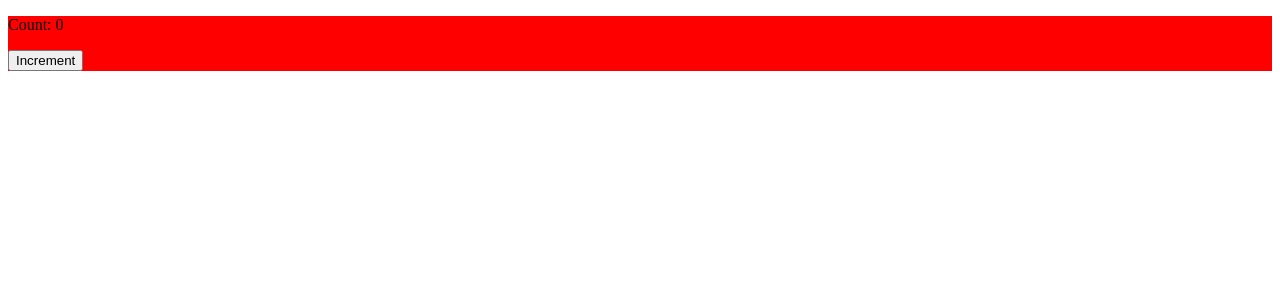
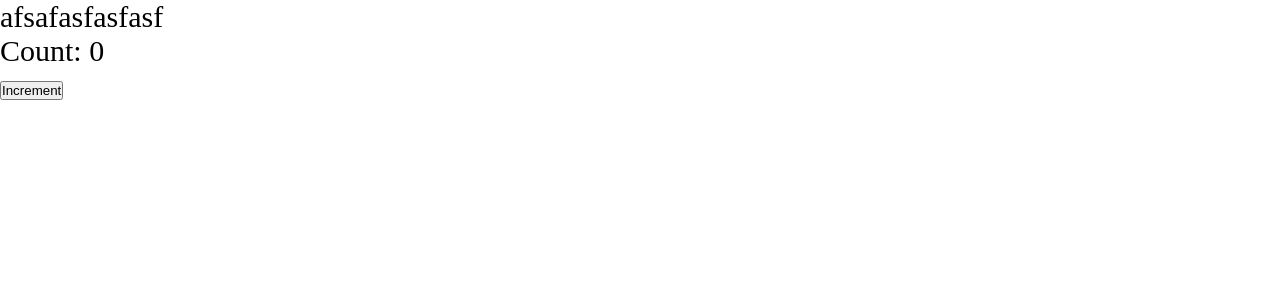
Before and after one commit to Arladnice/ulbi-course, a React (Vite) app: page / in a window 1280 px wide. Shown: the top 300 px of the page. Built offline with nearby package versions, Linux system fonts and the light colour scheme.

Commit message:
webpack: add css modules

```diff
--- a/package.json
+++ b/package.json
@@ -4,7 +4,8 @@
     "main": "index.js",
     "scripts": {
         "start": "webpack serve --env port=3000",
-        "build:prod": "webpack --env mode=production"
+        "build:prod": "webpack --env mode=production",
+        "build:dev": "webpack --env mode=development"
     },
     "keywords": [],
     "author": "",
--- /dev/null
+++ b/src/App.tsx
@@ -0,0 +1,13 @@
+import { Counter } from './components/Counter';
+import './index.scss';
+
+const App = () => {
+    return (
+        <div className='app'>
+            afsafasfasfasf
+            <Counter />
+        </div>
+    );
+};
+
+export default App;
--- /dev/null
+++ b/src/components/Counter.modules.scss
@@ -0,0 +1,3 @@
+.counter {
+    background-color: beige;
+}
--- a/src/components/Counter.scss
+++ /dev/null
@@ -1,3 +0,0 @@
-.counter {
-    background-color: red;
-}
--- a/src/components/Counter.tsx
+++ b/src/components/Counter.tsx
@@ -1,11 +1,11 @@
 import { useState } from 'react';
-import './Counter.scss';
+import classes from './Counter.modules.scss';
 
 export const Counter = () => {
     const [count, setCount] = useState(0);
 
     return (
-        <div className='counter'>
+        <div className={classes.counter}>
             <p>Count: {count}</p>
             <button onClick={() => setCount(count + 1)}>Increment</button>
         </div>
--- /dev/null
+++ b/src/index.scss
@@ -0,0 +1,9 @@
+* {
+    box-sizing: border-box;
+    margin: 0;
+    padding: 0;
+}
+
+.app {
+    font-size: 30px;
+}
--- a/src/index.tsx
+++ b/src/index.tsx
@@ -1,9 +1,4 @@
 import { render } from 'react-dom';
-import { Counter } from './components/Counter';
+import App from './App';
 
-render(
-    <div>
-        <Counter />
-    </div>,
-    document.getElementById('root'),
-);
+render(<App />, document.getElementById('root'));
```
Also changed, not shown: src/global.d.ts (added, +7 -0 lines), 8 other files (tests, documents, lock files or other folders).
